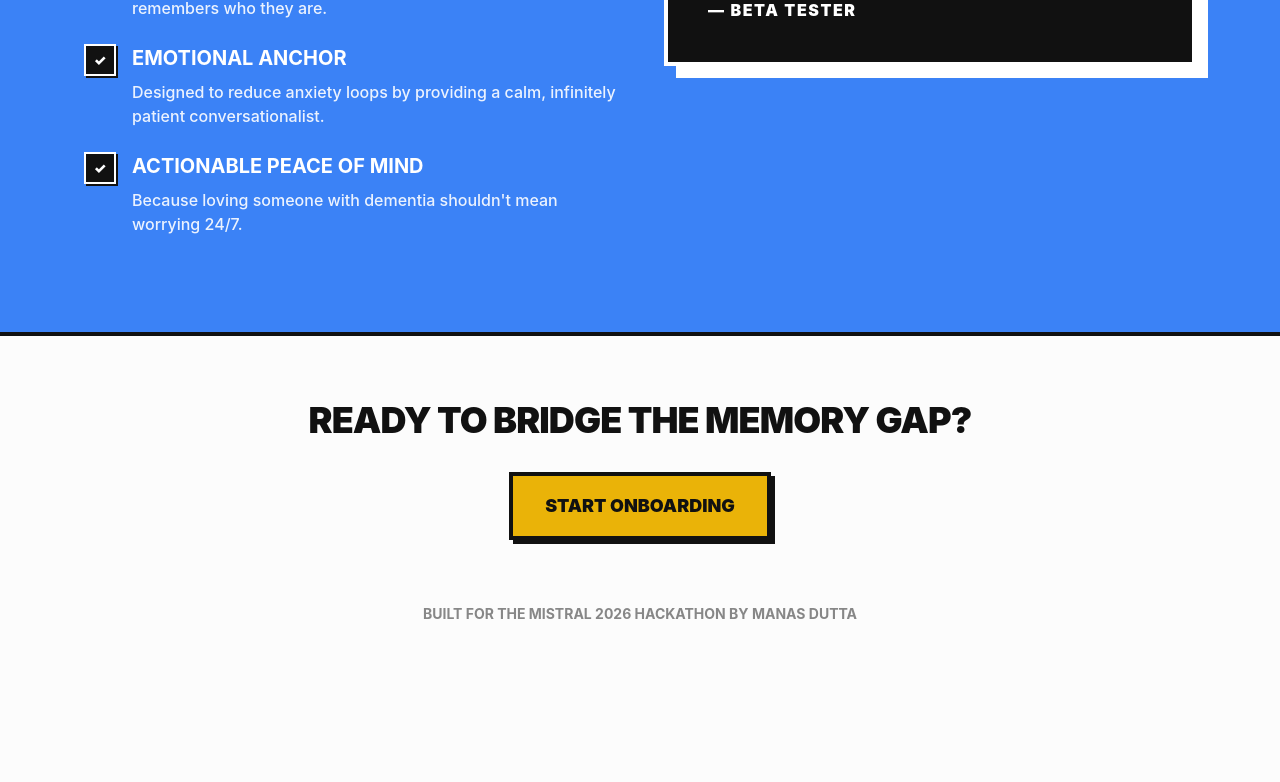
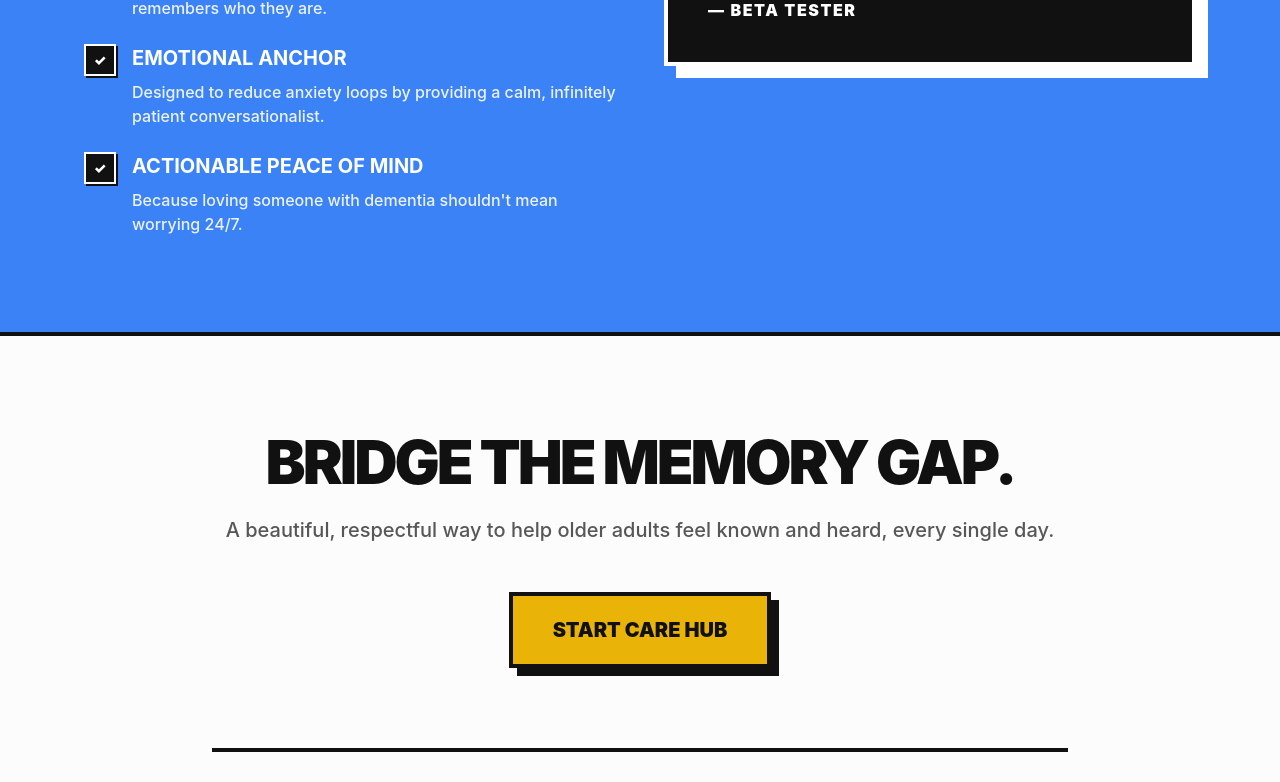
Before and after one commit to manasdutta04/memoramind, a Next.js app in the folder frontend/: page / in a window 1280 px wide. Shown: the part 1994-2776 px from the top of the page. Before the commit the page ends 2682 px from the top, so only its background shows below. Built offline with nearby package versions, Linux system fonts and the light colour scheme; no server answers.

Commit message:
docs: update README and redesign footer with GitHub links

```diff
--- a/frontend/src/app/layout.tsx
+++ b/frontend/src/app/layout.tsx
@@ -23,6 +23,9 @@ export default function RootLayout({ children }: { children: ReactNode }) {
               <Link className="border-2 border-night px-4 py-2 text-sm font-bold uppercase transition hover:bg-night hover:text-white hover:shadow-brutal-sm" href="/family">
                 My Family
               </Link>
+              <a href="https://github.com/manasdutta04/memoramind" target="_blank" rel="noopener noreferrer" className="border-2 border-night px-4 py-2 text-sm font-bold uppercase transition hover:bg-night hover:text-white hover:shadow-brutal-sm">
+                GitHub
+              </a>
               <Link className="border-2 border-night px-4 py-2 text-sm font-bold uppercase transition hover:bg-night hover:text-white hover:shadow-brutal-sm" href="/settings">
                 Voice Settings
               </Link>
--- a/frontend/src/app/page.tsx
+++ b/frontend/src/app/page.tsx
@@ -140,17 +140,32 @@ export default function LandingPage() {
       </section>
 
       {/* Footer CTA */}
-      <footer className="border-t-4 border-night bg-base py-16 text-center">
-        <h2 className="text-4xl font-black uppercase tracking-tight">Ready to bridge the memory gap?</h2>
-        <div className="mt-8 flex justify-center gap-6">
-          <button
-            onClick={() => router.push('/family')}
-            className="border-4 border-night bg-accent px-8 py-4 text-lg font-black uppercase text-night shadow-brutal transition-all hover:translate-x-1 hover:translate-y-1 hover:shadow-none"
-          >
-            Start Onboarding
-          </button>
+      <footer className="border-t-4 border-night bg-base py-24">
+        <div className="mx-auto w-full max-w-4xl px-5 text-center">
+          <h2 className="text-5xl font-black uppercase tracking-tighter md:text-6xl">Bridge the memory gap.</h2>
+          <p className="mt-6 text-xl font-medium text-night/70">
+            A beautiful, respectful way to help older adults feel known and heard, every single day.
+          </p>
+          <div className="mt-12 flex justify-center gap-6">
+            <button
+              onClick={() => router.push('/family')}
+              className="border-4 border-night bg-accent px-10 py-5 text-xl font-black uppercase text-night shadow-[8px_8px_0_0_#111] transition-all hover:translate-x-1 hover:translate-y-1 hover:shadow-none"
+            >
+              Start Care Hub
+            </button>
+          </div>
+          <div className="mt-20 flex flex-col items-center justify-between gap-6 border-t-4 border-night pt-8 md:flex-row">
+            <p className="text-sm font-bold uppercase text-night/60">
+              Built by <a href="https://github.com/manasdutta04" target="_blank" rel="noreferrer" className="text-night underline decoration-2 underline-offset-4 hover:bg-primary hover:text-white">Manas Dutta</a>
+            </p>
+            <p className="bg-night px-3 py-1 text-sm font-black uppercase tracking-widest text-white shadow-brutal-sm">
+              Mistral Hackathon 2026
+            </p>
+            <a href="https://github.com/manasdutta04/memoramind" target="_blank" rel="noreferrer" className="text-sm font-bold uppercase text-night/60 hover:text-primary">
+              Source Code
+            </a>
+          </div>
         </div>
-        <p className="mt-16 text-sm font-bold uppercase text-night/50">Built for the Mistral 2026 Hackathon by Manas Dutta</p>
       </footer>
     </div>
   );
```
Also changed, not shown: 1 other file (tests, documents, lock files or other folders).
